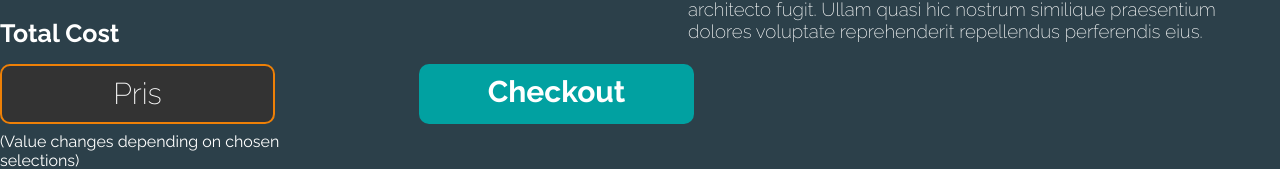
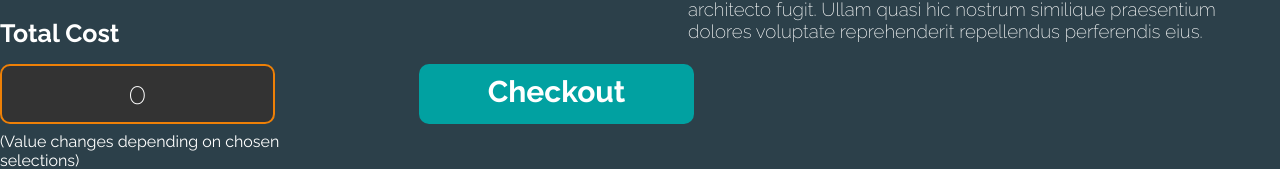
Before and after one commit to jacobdolleris/webdock-bachelor, a Vue app: page / in a window 1280 px wide. Shown: the part 1680-1849 px from the top of the page. Built offline with nearby package versions, Linux system fonts and the light colour scheme; no server answers.

Commit message:
Fixed Total Price

```diff
--- a/src/views/HomeView.vue
+++ b/src/views/HomeView.vue
@@ -140,7 +140,7 @@
     <h2 class="total-cost-title">Total Cost</h2>
     <div class="total-wrapper">
     <div class="total-cost">
-      <h3>Pris</h3>
+      <h3>{{ totalPrice }}</h3>
     </div>
     <div class="checkout-btn">
       <h3>Checkout</h3>
@@ -173,7 +173,7 @@
 
 
 <script setup>
-import { ref, onMounted, } from 'vue';
+import { ref, onMounted, computed, } from 'vue';
 import Modal from '../components/Modal.vue';
 import Checkoutboxrow from '@/components/Checkoutboxrow.vue'
 
@@ -183,20 +183,32 @@ const selectedDiskOption = ref(null);
 const selectedCpuOption = ref(null);
 const key = ref(0);
 
+const diskPrice = ref(0);
+const memoryPrice = ref(0);
+const cpuPrice = ref(0);
+
+const totalPrice = computed(()=>
+  diskPrice.value + memoryPrice.value + cpuPrice.value
+);
+
 const updateSelectedMemoryOption = (option) => {
   selectedMemoryOption.value = option;
   key.value += 1;
+  memoryPrice.value = selectedMemoryOption.value.price_dkk_cent;
 };
 
 const updateSelectedDiskOption = (option) => {
   selectedDiskOption.value = option;
   key.value += 1;
+  diskPrice.value = selectedDiskOption.value.price_dkk_cent;
 };
 
 const updateSelectedCpuOption = (option) => {
   selectedCpuOption.value = option;
   key.value += 1;
+  cpuPrice.value = selectedCpuOption.value.price_dkk_cent
 };
+
 
 onMounted(async () => {
   try {
```
